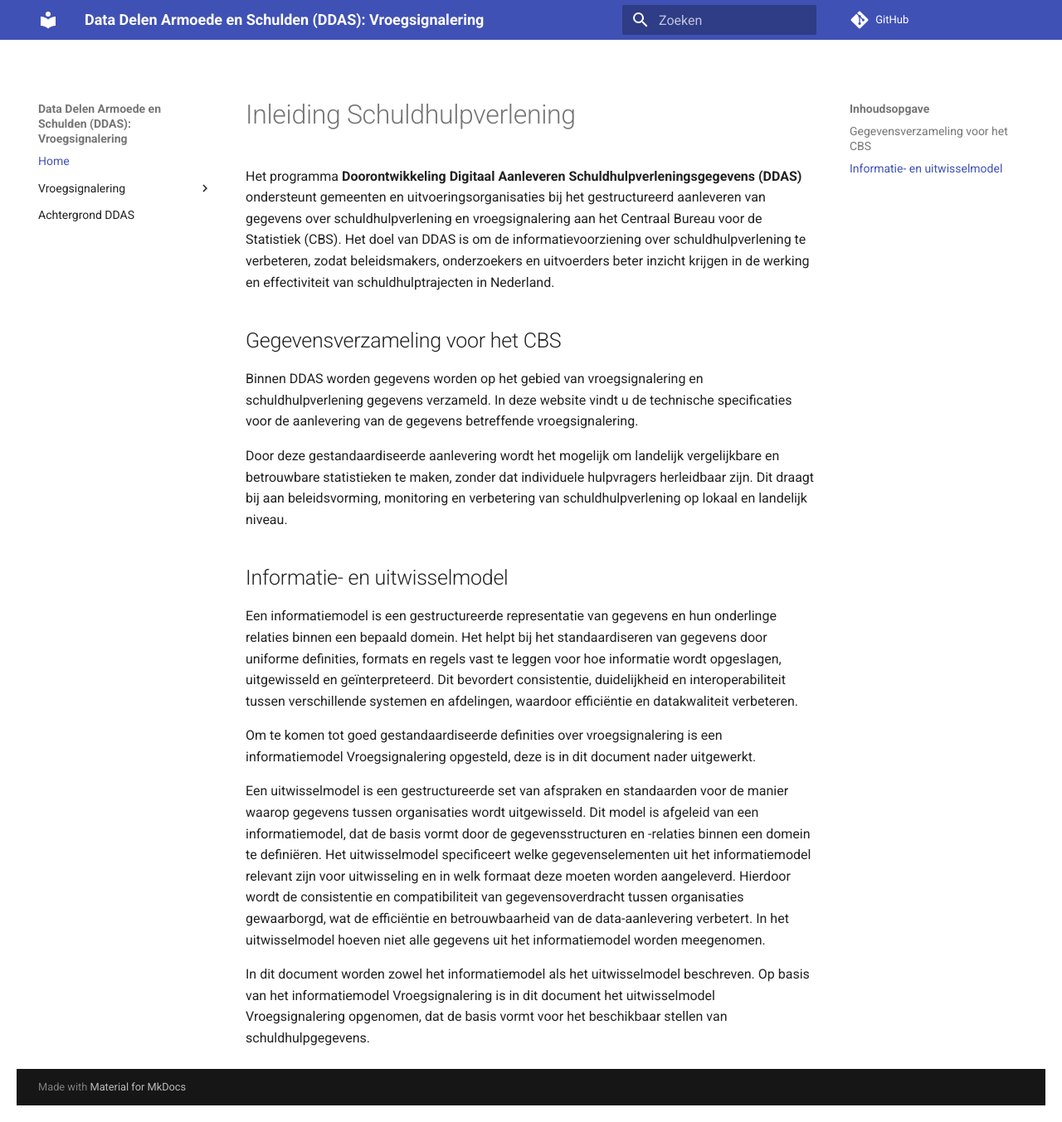
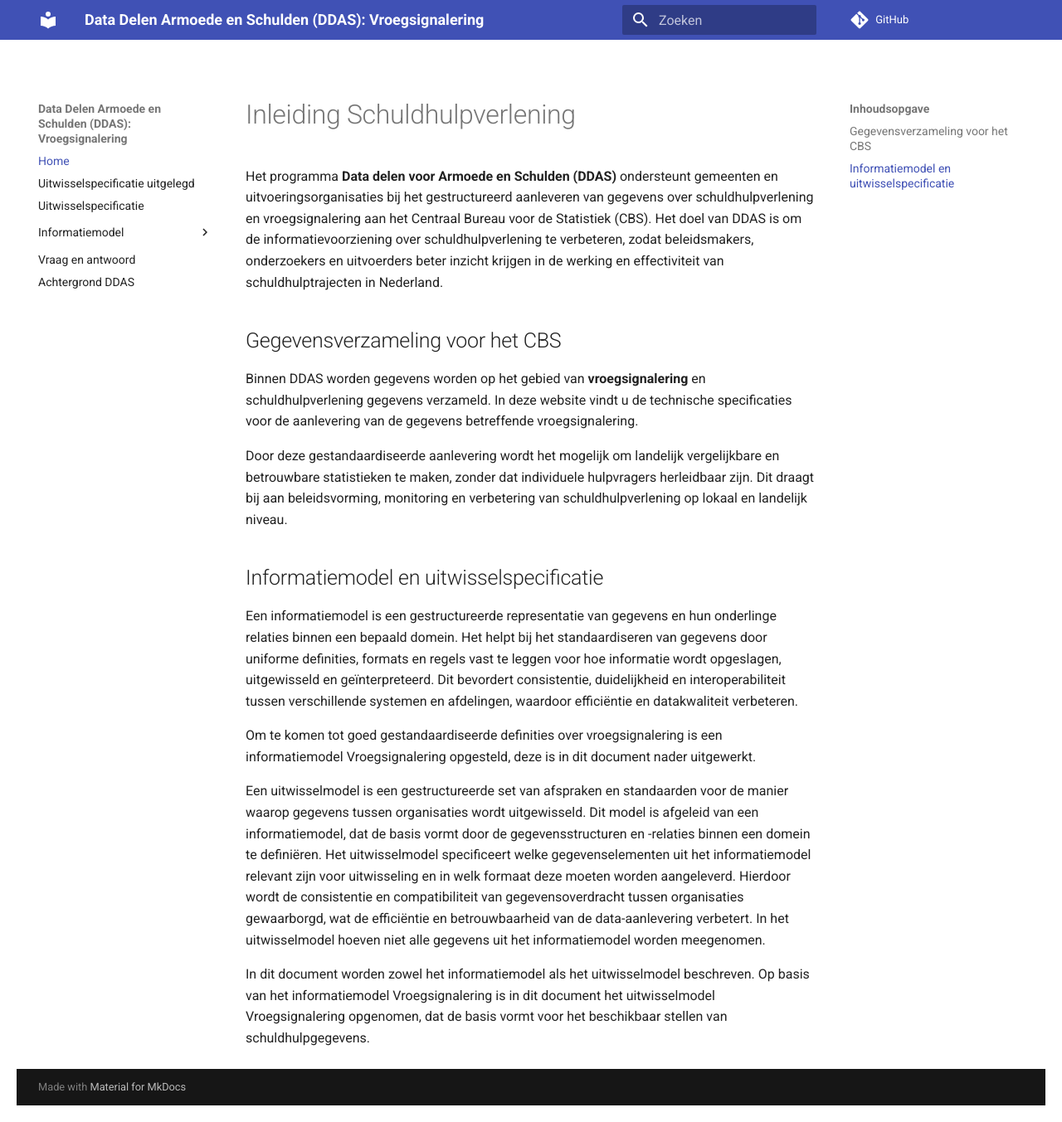
Before and after one commit to VNG-Realisatie/ddas, an MkDocs documentation site: the page built from docs/vroegsignalering/inleiding.md, in a window 1280 px wide and 1353 px high. Shown: the whole window at 83% size. Built offline with MkDocs 1.6.1 and Material for MkDocs 9.7.7, drawn with Linux system fonts in a browser that asks for light colours; comment, search, counter and statistics services are not loaded; the version menu is left out.

Commit message:
Eerste deployment Vroegsignalering

```diff
--- a/docs/vroegsignalering/inleiding.md
+++ b/docs/vroegsignalering/inleiding.md
@@ -1,14 +1,14 @@
 # Inleiding Schuldhulpverlening
 
-Het programma **Doorontwikkeling Digitaal Aanleveren Schuldhulpverleningsgegevens (DDAS)** ondersteunt gemeenten en uitvoeringsorganisaties bij het gestructureerd aanleveren van gegevens over schuldhulpverlening en vroegsignalering aan het Centraal Bureau voor de Statistiek (CBS). Het doel van DDAS is om de informatievoorziening over schuldhulpverlening te verbeteren, zodat beleidsmakers, onderzoekers en uitvoerders beter inzicht krijgen in de werking en effectiviteit van schuldhulptrajecten in Nederland.
+Het programma **Data delen voor Armoede en Schulden (DDAS)** ondersteunt gemeenten en uitvoeringsorganisaties bij het gestructureerd aanleveren van gegevens over schuldhulpverlening en vroegsignalering aan het Centraal Bureau voor de Statistiek (CBS). Het doel van DDAS is om de informatievoorziening over schuldhulpverlening te verbeteren, zodat beleidsmakers, onderzoekers en uitvoerders beter inzicht krijgen in de werking en effectiviteit van schuldhulptrajecten in Nederland.
 
 ## Gegevensverzameling voor het CBS
 
-Binnen DDAS worden gegevens worden op het gebied van vroegsignalering en schuldhulpverlening gegevens verzameld. In deze website vindt u de technische specificaties voor de aanlevering van de gegevens betreffende vroegsignalering.
+Binnen DDAS worden gegevens worden op het gebied van **vroegsignalering** en schuldhulpverlening gegevens verzameld. In deze website vindt u de technische specificaties voor de aanlevering van de gegevens betreffende vroegsignalering.
 
 Door deze gestandaardiseerde aanlevering wordt het mogelijk om landelijk vergelijkbare en betrouwbare statistieken te maken, zonder dat individuele hulpvragers herleidbaar zijn. Dit draagt bij aan beleidsvorming, monitoring en verbetering van schuldhulpverlening op lokaal en landelijk niveau.
 
-## Informatie- en uitwisselmodel
+## Informatiemodel en uitwisselspecificatie
 
 Een informatiemodel is een gestructureerde representatie van gegevens en hun onderlinge relaties binnen een bepaald domein. Het helpt bij het standaardiseren van gegevens door uniforme definities, formats en regels vast te leggen voor hoe informatie wordt opgeslagen, uitgewisseld en geïnterpreteerd. Dit bevordert consistentie, duidelijkheid en interoperabiliteit tussen verschillende systemen en afdelingen, waardoor efficiëntie en datakwaliteit verbeteren.
 
--- a/mkdocs.yml
+++ b/mkdocs.yml
@@ -14,13 +14,12 @@ extra:
 
 nav:
   - Home: vroegsignalering/inleiding.md
-  - Vroegsignalering:
-    - Uitwisselspecificatie uitgelegd: vroegsignalering/uitleg_Model Vroegsignalering.md
-    - Uitwisselspecificatie: vroegsignalering/uitwisselspecificatie.md
-    - Informatiemodel:
-      - Hoofdlijnen: "vroegsignalering/Hoofdlijnen_Model Vroegsignalering.md"
-      - Detailspecificatie: "definities/Detail_Model Vroegsignalering.md"
-    - Vraag en antwoord: vroegsignalering/VraagEnAntwoord.md
+  - Uitwisselspecificatie uitgelegd: vroegsignalering/uitleg_Model Vroegsignalering.md
+  - Uitwisselspecificatie: vroegsignalering/uitwisselspecificatie.md
+  - Informatiemodel:
+    - Hoofdlijnen: "vroegsignalering/Hoofdlijnen_Model Vroegsignalering.md"
+    - Detailspecificatie: "definities/Detail_Model Vroegsignalering.md"
+  - Vraag en antwoord: vroegsignalering/VraagEnAntwoord.md
   - Achtergrond DDAS: Achtergrond.md
 
 markdown_extensions:
```
Also changed, not shown: docs/vroegsignalering/VraagEnAntwoord.md (+1 -1 lines), docs/vroegsignalering/uitwisselspecificatie.md (+1 -1 lines), mkdocs.schuldhulpverlening.yml (+7 -8 lines), mkdocs.vroegsignalering.yml (+6 -7 lines), 2 other files.
